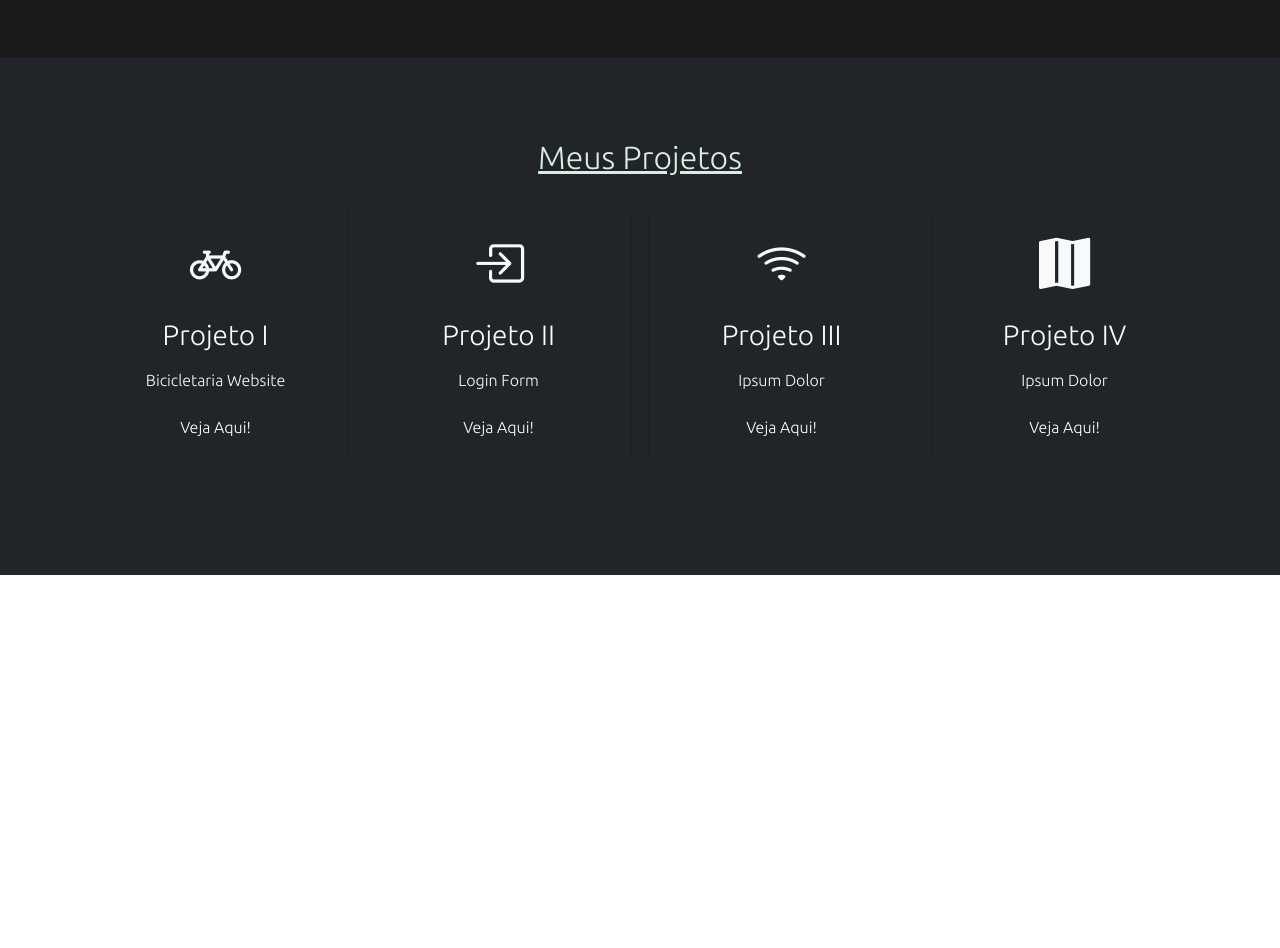
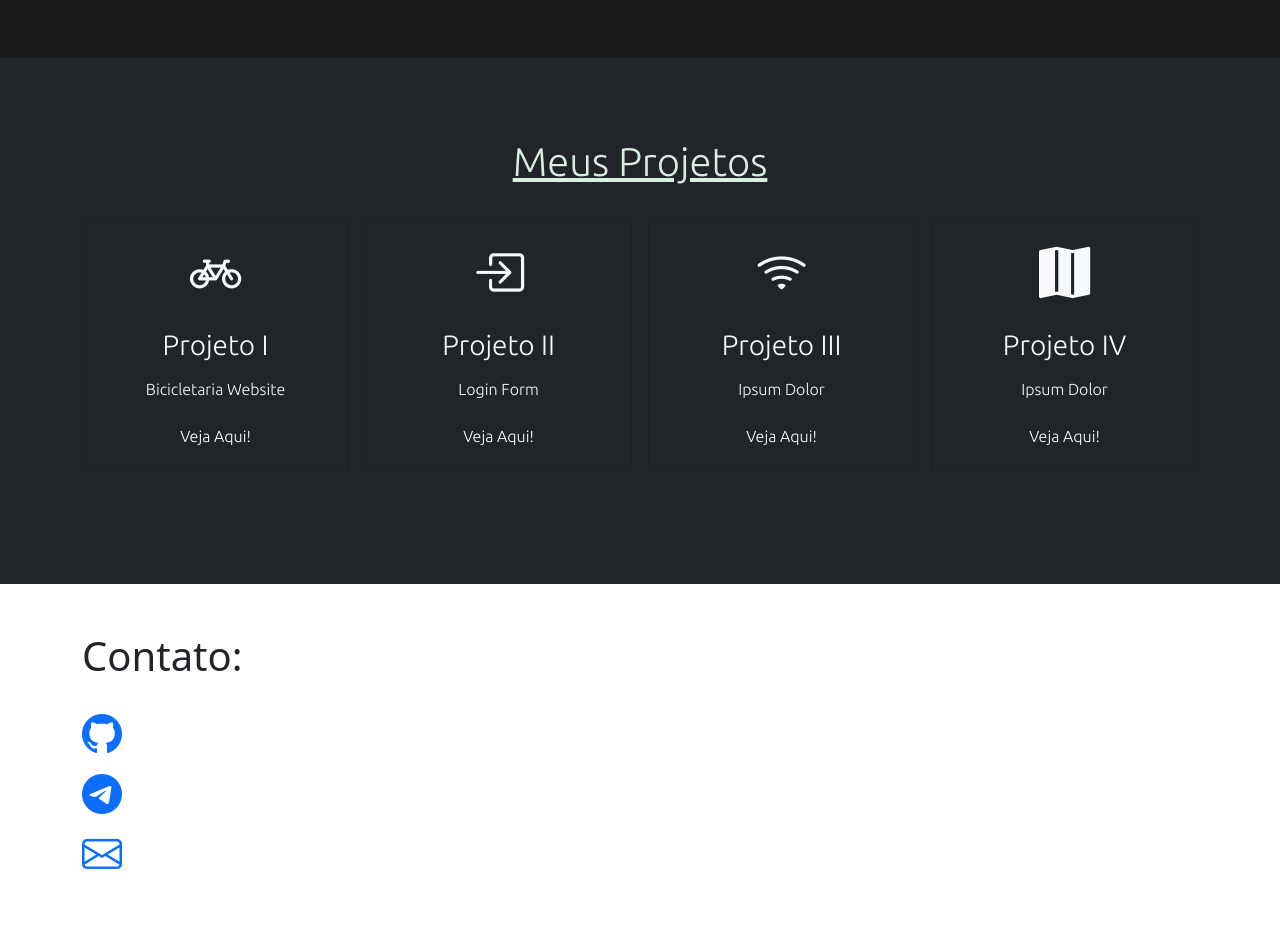
Before and after one commit to Ro3son/personal-portfolio, a plain HTML site: page index.html in a window 1280 px wide. Shown: the part 840-1788 px from the top of the page. Before the commit the page ends 1415 px from the top, so only its background shows below. Drawn offline with nearby package versions, Linux system fonts and the light colour scheme; a web font is replaced by a local one.

Commit message:
Create new contact section

```diff
--- a/index.html
+++ b/index.html
@@ -84,7 +84,7 @@ This class is styled using SCSS -->
 
   <section class="p-5 bg-dark" id="projects-section">
     <div class="container">
-      <h2 class="text-center pb-4 text-decoration-underline">
+      <h2 class="fs-1 text-center pb-4 text-decoration-underline">
         Meus Projetos
       </h2>
       <div class="row g-3">
@@ -139,6 +139,35 @@ This class is styled using SCSS -->
       </div>
     </div>
   </section>
+
+  <section class="p-5 text-center" id="contact-section">
+    <div class="container">
+      <div class="row">
+        <div class="col-md">
+          <h3 class="fs-1 text-start mb-4">Contato:</h3>
+          <div class="d-sm-flex justify-content-start align-items-start">
+            <ul class="list-unstyled icons">
+              <li>
+                <a href="https://github.com/Ro3son">
+                  <i class="bi bi-github fs-1"></i>
+                </a>
+              </li>
+              <li>
+                <a href="#">
+                  <i class="bi bi-telegram fs-1"></i>
+                </a>
+              </li>
+              <li>
+                <a href="#">
+                  <i class="bi bi-envelope fs-1"></i>
+                </a>
+              </li>
+            </ul>
+          </div>
+        </div>
+      </div>
+    </div>
+  </section>
 </body>
 
 </html>
```
